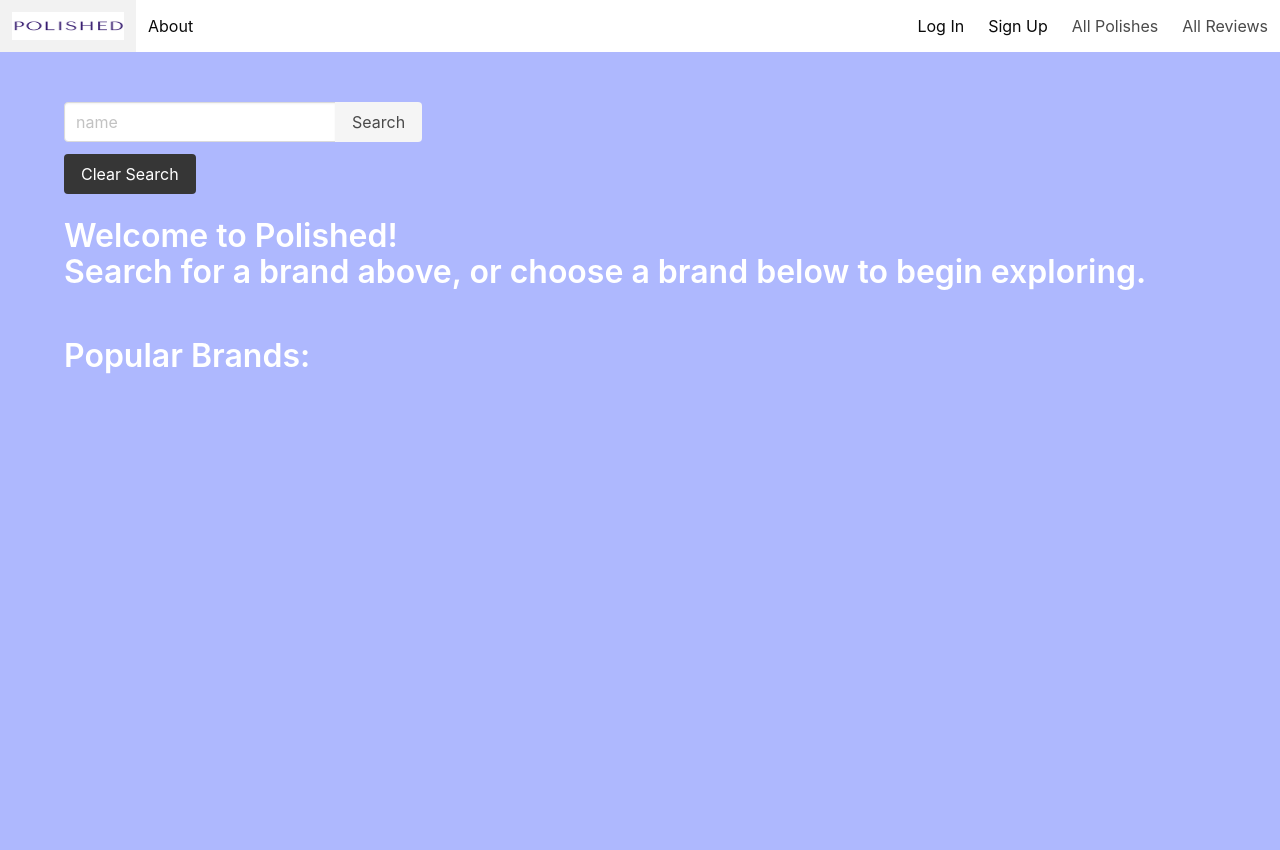
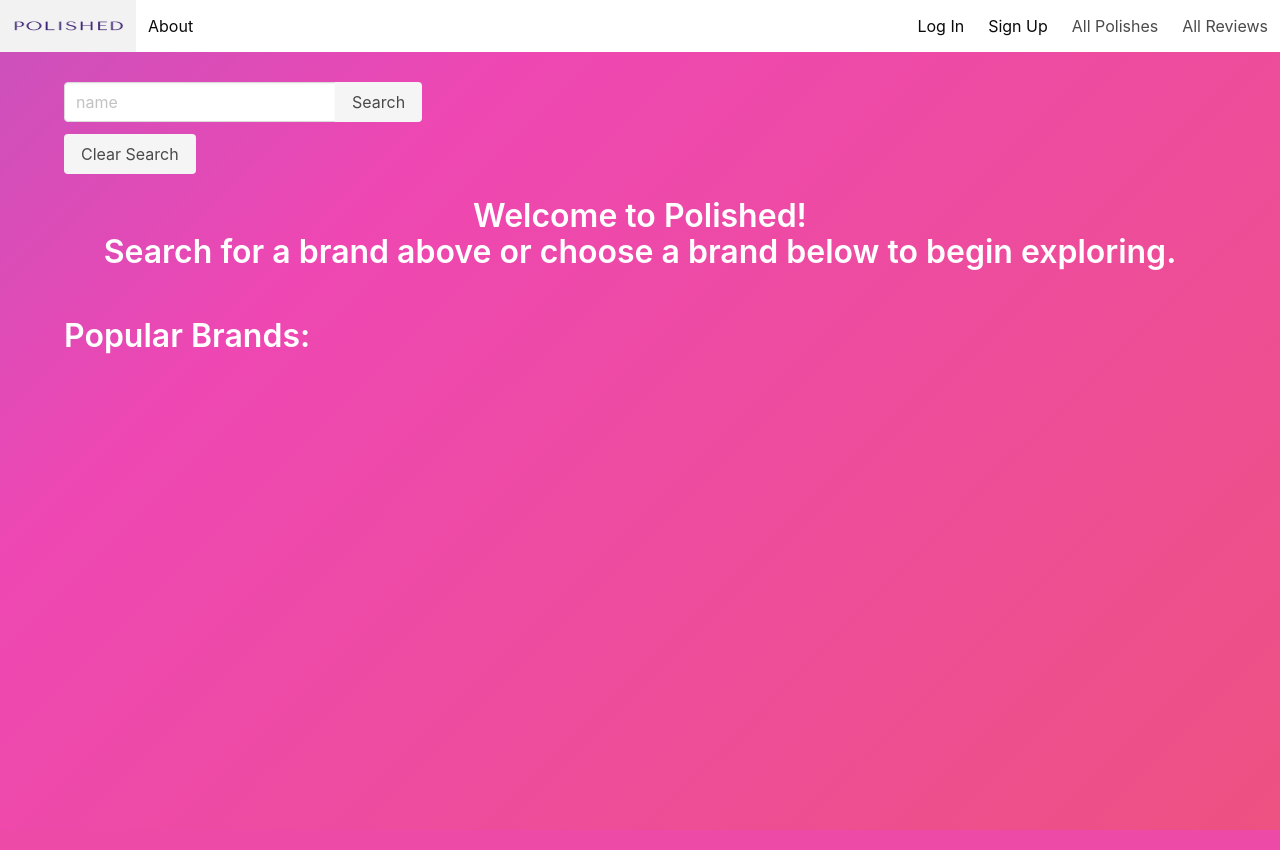
Before and after one commit to npereznyc/polished_fullstack, a Django app: page / in a window 1280 px wide. Run offline with Django 4.2, Linux system fonts and the light colour scheme; data that the repository does not hold is empty.

Commit message:
Updated styling

```diff
--- a/main_app/static/styles/main.css
+++ b/main_app/static/styles/main.css
@@ -1,8 +1,13 @@
 body {
-    background-color: #AEB8FE;
+    /* background-color: #AEB8FE; */
+    /* background: linear-gradient(-45deg, #ee7752, #e73c7e, #23a6d5, #23d5ab); */
+    background: linear-gradient(-45deg, #ec5a5a, #ee47b3, #3a79de, #2dc3de);
+	background-size: 400% 400%;
+	animation: gradient 15s ease infinite;
+	height: 100%;
     color: #330248;
     min-height: 100vh;
-    margin-top: 50px;
+    margin-top: 30px;
 }
 
 h1,
@@ -17,9 +22,9 @@ h3 {
 
 .gallery {
     display: grid;
-    grid-template-columns: repeat(auto-fit, minmax(280px, 1fr));
+    grid-template-columns: repeat(auto-fit, minmax(250px, 1fr));
     justify-content: center;
-    gap: 30px;
+    gap: 10px;
 }
 
 .gallery .card {
@@ -34,3 +39,15 @@ h3 {
 p {
     font-size: 12px;
 }
+
+@keyframes gradient {
+	0% {
+		background-position: 0% 50%;
+	}
+	50% {
+		background-position: 100% 50%;
+	}
+	100% {
+		background-position: 0% 50%;
+	}
+}
--- a/main_app/templates/home.html
+++ b/main_app/templates/home.html
@@ -5,18 +5,16 @@
 <form class="mb-5" method="get">
   <div class="field has-addons">
     <div class="control">
-      <!--  Our input will search by name of artist  -->
       <input class="input" type="text" name="name" placeholder="name" />
     </div>
     <div class="control">
       <input class="button is-light" type="submit" value="Search" />
     </div>
   </div>
-  <!--  This anchor tag will redirect back to artist list without a query param -->
-  <a class="button is-dark" href="{% url 'home' %}">Clear Search</a>
+  <a class="button is-light" href="{% url 'home' %}">Clear Search</a>
 </form>
 
-<h5 class="title">Welcome to Polished! <br /> Search for a brand above, or choose a brand below to begin exploring.</h5>
+<h5 class="title has-text-centered">Welcome to Polished! <br /> Search for a brand above or choose a brand below to begin exploring.</h5>
 <h1 class="title pt-5">{{header}}:</h1>
 <div class="gallery">
   {% for brand in brands %}
--- a/main_app/templates/review_list.html
+++ b/main_app/templates/review_list.html
@@ -37,7 +37,7 @@
         {%endif%}
       </footer>
     </div>
-</div>
+
 </a>
 {% empty %}
 <article class="message">
--- a/main_app/templates/user_reviews.html
+++ b/main_app/templates/user_reviews.html
@@ -37,7 +37,6 @@
         {%endif%}
       </footer>
     </div>
-</div>
 </a>
 {% endfor %}
 {% else %}
@@ -46,7 +45,6 @@
     <p>You haven't written any reviews</p>
   </div>
 </article>
+{% endif %}
 </div>
-{% endif %}
-
 {% endblock %}
```
Also changed, not shown: main_app/static/assets/polished_logo_text.png.
